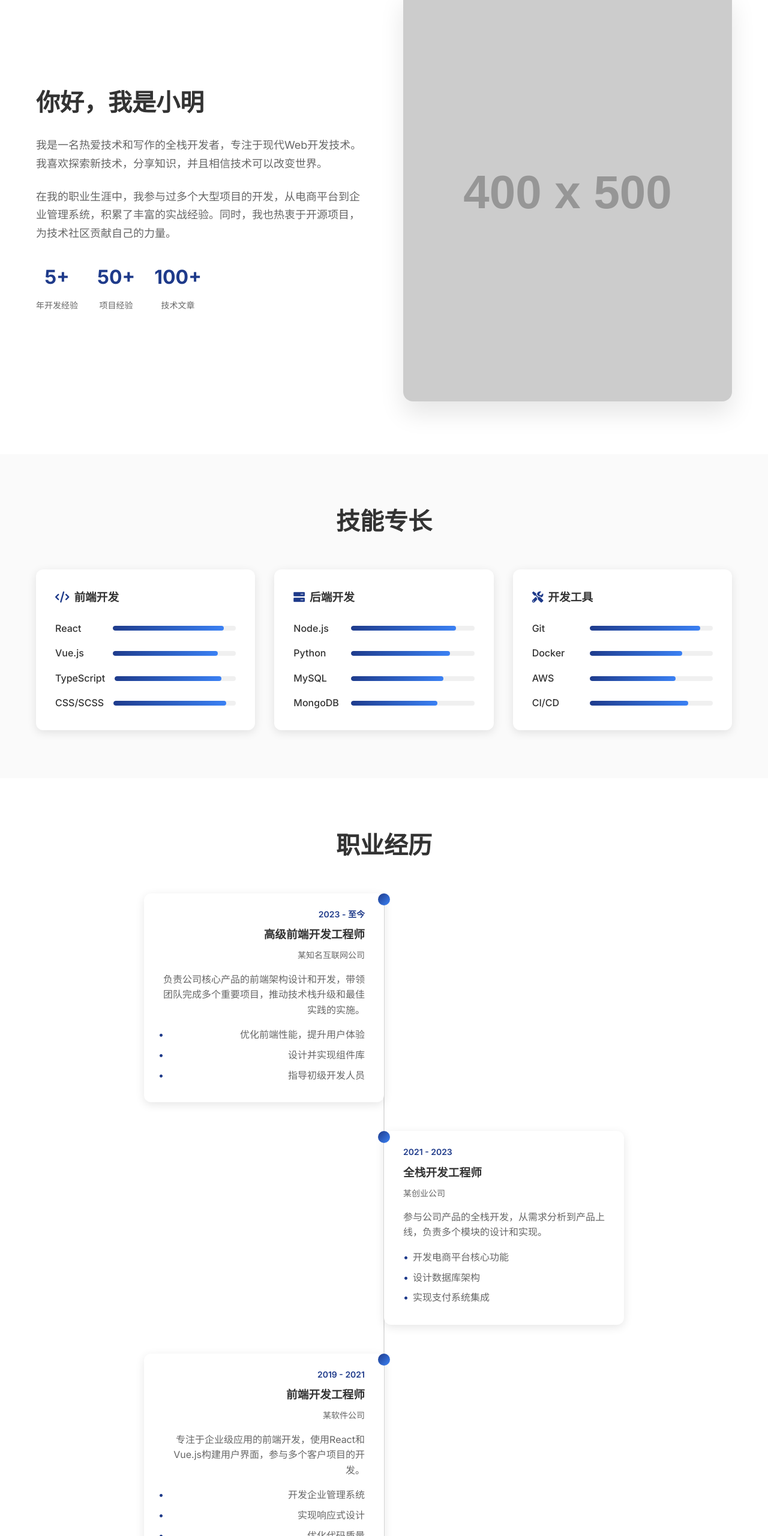
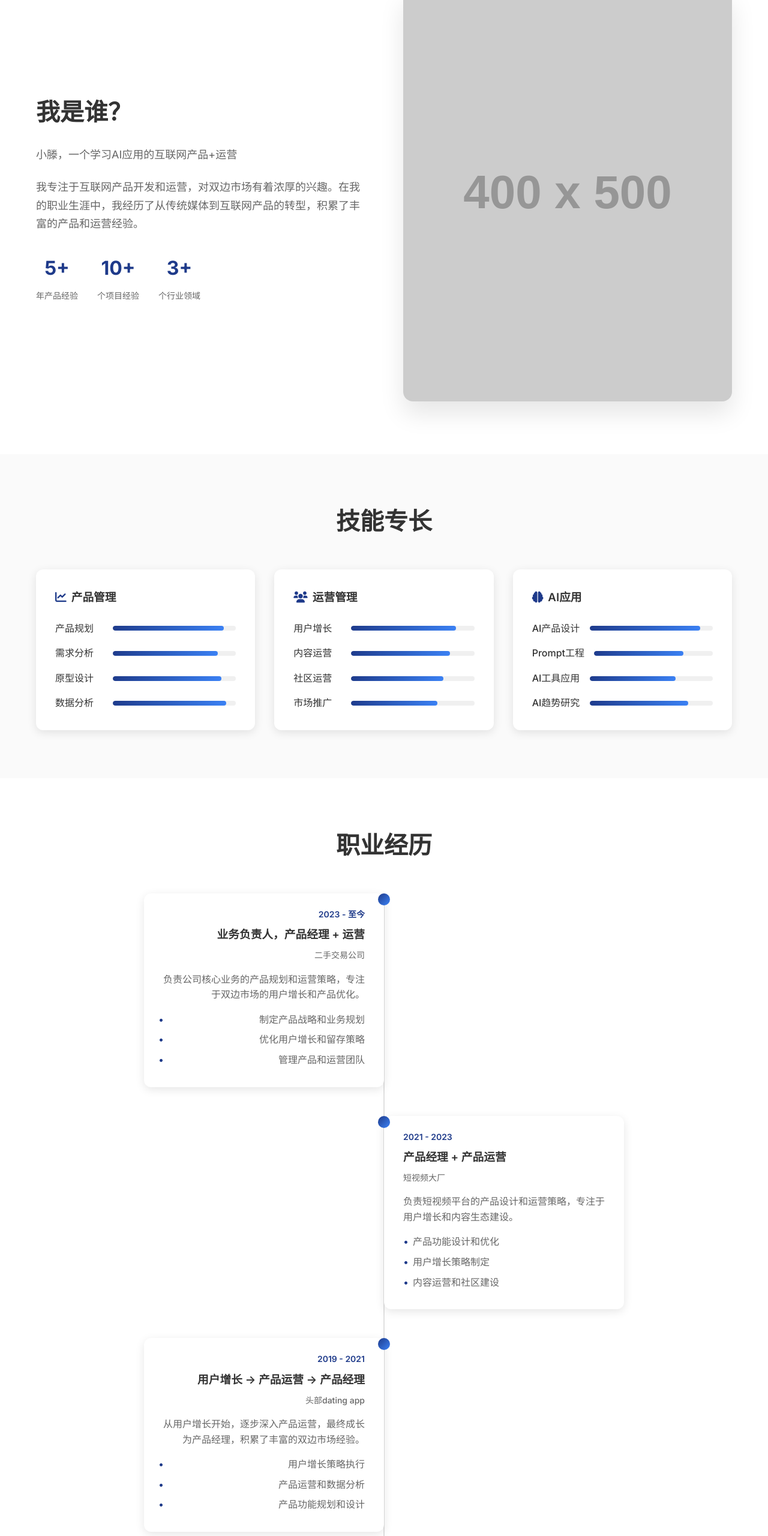
Before and after one commit to tengfeimiemiemie123/test, a plain HTML site: page about.html in a window 1280 px wide. Shown: the part 160-2720 px from the top of the page at 60% size. Drawn offline with Linux system fonts and the light colour scheme; placeholder pictures from the web are drawn by us.

Commit message:
更新关于页面内容：调整为产品运营背景，添加完整职业经历和技能展示

```diff
--- a/about.html
+++ b/about.html
@@ -50,21 +50,21 @@
         <div class="container">
             <div class="intro-content">
                 <div class="intro-text">
-                    <h2>你好，我是小明</h2>
-                    <p>我是一名热爱技术和写作的全栈开发者，专注于现代Web开发技术。我喜欢探索新技术，分享知识，并且相信技术可以改变世界。</p>
-                    <p>在我的职业生涯中，我参与过多个大型项目的开发，从电商平台到企业管理系统，积累了丰富的实战经验。同时，我也热衷于开源项目，为技术社区贡献自己的力量。</p>
+                    <h2>我是谁？</h2>
+                    <p>小滕，一个学习AI应用的互联网产品+运营</p>
+                    <p>我专注于互联网产品开发和运营，对双边市场有着浓厚的兴趣。在我的职业生涯中，我经历了从传统媒体到互联网产品的转型，积累了丰富的产品和运营经验。</p>
                     <div class="intro-stats">
                         <div class="stat">
                             <span class="stat-number">5+</span>
-                            <span class="stat-label">年开发经验</span>
+                            <span class="stat-label">年产品经验</span>
                         </div>
                         <div class="stat">
-                            <span class="stat-number">50+</span>
-                            <span class="stat-label">项目经验</span>
+                            <span class="stat-number">10+</span>
+                            <span class="stat-label">个项目经验</span>
                         </div>
                         <div class="stat">
-                            <span class="stat-number">100+</span>
-                            <span class="stat-label">技术文章</span>
+                            <span class="stat-number">3+</span>
+                            <span class="stat-label">个行业领域</span>
                         </div>
                     </div>
                 </div>
@@ -81,28 +81,28 @@
             <h2 class="section-title">技能专长</h2>
             <div class="skills-grid">
                 <div class="skill-category">
-                    <h3><i class="fas fa-code"></i> 前端开发</h3>
+                    <h3><i class="fas fa-chart-line"></i> 产品管理</h3>
                     <div class="skill-items">
                         <div class="skill-item">
-                            <span class="skill-name">React</span>
+                            <span class="skill-name">产品规划</span>
                             <div class="skill-bar">
                                 <div class="skill-progress" style="width: 90%"></div>
                             </div>
                         </div>
                         <div class="skill-item">
-                            <span class="skill-name">Vue.js</span>
+                            <span class="skill-name">需求分析</span>
                             <div class="skill-bar">
                                 <div class="skill-progress" style="width: 85%"></div>
                             </div>
                         </div>
                         <div class="skill-item">
-                            <span class="skill-name">TypeScript</span>
+                            <span class="skill-name">原型设计</span>
                             <div class="skill-bar">
                                 <div class="skill-progress" style="width: 88%"></div>
                             </div>
                         </div>
                         <div class="skill-item">
-                            <span class="skill-name">CSS/SCSS</span>
+                            <span class="skill-name">数据分析</span>
                             <div class="skill-bar">
                                 <div class="skill-progress" style="width: 92%"></div>
                             </div>
@@ -111,28 +111,28 @@
                 </div>
 
                 <div class="skill-category">
-                    <h3><i class="fas fa-server"></i> 后端开发</h3>
+                    <h3><i class="fas fa-users"></i> 运营管理</h3>
                     <div class="skill-items">
                         <div class="skill-item">
-                            <span class="skill-name">Node.js</span>
+                            <span class="skill-name">用户增长</span>
                             <div class="skill-bar">
                                 <div class="skill-progress" style="width: 85%"></div>
                             </div>
                         </div>
                         <div class="skill-item">
-                            <span class="skill-name">Python</span>
+                            <span class="skill-name">内容运营</span>
                             <div class="skill-bar">
                                 <div class="skill-progress" style="width: 80%"></div>
                             </div>
                         </div>
                         <div class="skill-item">
-                            <span class="skill-name">MySQL</span>
+                            <span class="skill-name">社区运营</span>
                             <div class="skill-bar">
                                 <div class="skill-progress" style="width: 75%"></div>
                             </div>
                         </div>
                         <div class="skill-item">
-                            <span class="skill-name">MongoDB</span>
+                            <span class="skill-name">市场推广</span>
                             <div class="skill-bar">
                                 <div class="skill-progress" style="width: 70%"></div>
                             </div>
@@ -141,28 +141,28 @@
                 </div>
 
                 <div class="skill-category">
-                    <h3><i class="fas fa-tools"></i> 开发工具</h3>
+                    <h3><i class="fas fa-brain"></i> AI应用</h3>
                     <div class="skill-items">
                         <div class="skill-item">
-                            <span class="skill-name">Git</span>
+                            <span class="skill-name">AI产品设计</span>
                             <div class="skill-bar">
                                 <div class="skill-progress" style="width: 90%"></div>
                             </div>
                         </div>
                         <div class="skill-item">
-                            <span class="skill-name">Docker</span>
+                            <span class="skill-name">Prompt工程</span>
                             <div class="skill-bar">
                                 <div class="skill-progress" style="width: 75%"></div>
                             </div>
                         </div>
                         <div class="skill-item">
-                            <span class="skill-name">AWS</span>
+                            <span class="skill-name">AI工具应用</span>
                             <div class="skill-bar">
                                 <div class="skill-progress" style="width: 70%"></div>
                             </div>
                         </div>
                         <div class="skill-item">
-                            <span class="skill-name">CI/CD</span>
+                            <span class="skill-name">AI趋势研究</span>
                             <div class="skill-bar">
                                 <div class="skill-progress" style="width: 80%"></div>
                             </div>
@@ -182,13 +182,13 @@
                     <div class="timeline-marker"></div>
                     <div class="timeline-content">
                         <div class="timeline-date">2023 - 至今</div>
-                        <h3>高级前端开发工程师</h3>
-                        <h4>某知名互联网公司</h4>
-                        <p>负责公司核心产品的前端架构设计和开发，带领团队完成多个重要项目，推动技术栈升级和最佳实践的实施。</p>
+                        <h3>业务负责人，产品经理 + 运营</h3>
+                        <h4>二手交易公司</h4>
+                        <p>负责公司核心业务的产品规划和运营策略，专注于双边市场的用户增长和产品优化。</p>
                         <ul>
-                            <li>优化前端性能，提升用户体验</li>
-                            <li>设计并实现组件库</li>
-                            <li>指导初级开发人员</li>
+                            <li>制定产品战略和业务规划</li>
+                            <li>优化用户增长和留存策略</li>
+                            <li>管理产品和运营团队</li>
                         </ul>
                     </div>
                 </div>
@@ -197,13 +197,13 @@
                     <div class="timeline-marker"></div>
                     <div class="timeline-content">
                         <div class="timeline-date">2021 - 2023</div>
-                        <h3>全栈开发工程师</h3>
-                        <h4>某创业公司</h4>
-                        <p>参与公司产品的全栈开发，从需求分析到产品上线，负责多个模块的设计和实现。</p>
+                        <h3>产品经理 + 产品运营</h3>
+                        <h4>短视频大厂</h4>
+                        <p>负责短视频平台的产品设计和运营策略，专注于用户增长和内容生态建设。</p>
                         <ul>
-                            <li>开发电商平台核心功能</li>
-                            <li>设计数据库架构</li>
-                            <li>实现支付系统集成</li>
+                            <li>产品功能设计和优化</li>
+                            <li>用户增长策略制定</li>
+                            <li>内容运营和社区建设</li>
                         </ul>
                     </div>
                 </div>
@@ -212,13 +212,13 @@
                     <div class="timeline-marker"></div>
                     <div class="timeline-content">
                         <div class="timeline-date">2019 - 2021</div>
-                        <h3>前端开发工程师</h3>
-                        <h4>某软件公司</h4>
-                        <p>专注于企业级应用的前端开发，使用React和Vue.js构建用户界面，参与多个客户项目的开发。</p>
+                        <h3>用户增长 -> 产品运营 -> 产品经理</h3>
+                        <h4>头部dating app</h4>
+                        <p>从用户增长开始，逐步深入产品运营，最终成长为产品经理，积累了丰富的双边市场经验。</p>
                         <ul>
-                            <li>开发企业管理系统</li>
-                            <li>实现响应式设计</li>
-                            <li>优化代码质量</li>
+                            <li>用户增长策略执行</li>
+                            <li>产品运营和数据分析</li>
+                            <li>产品功能规划和设计</li>
                         </ul>
                     </div>
                 </div>
@@ -226,10 +226,30 @@
                 <div class="timeline-item">
                     <div class="timeline-marker"></div>
                     <div class="timeline-content">
-                        <div class="timeline-date">2019</div>
-                        <h3>计算机科学学士学位</h3>
-                        <h4>某知名大学</h4>
-                        <p>主修计算机科学，专注于软件工程和Web开发技术，参与多个学术项目和实习。</p>
+                        <div class="timeline-date">2017 - 2019</div>
+                        <h3>市场运营</h3>
+                        <h4>在线教育公司</h4>
+                        <p>负责在线教育产品的市场推广和用户运营，积累了教育行业的运营经验。</p>
+                        <ul>
+                            <li>市场推广策略制定</li>
+                            <li>用户运营和转化优化</li>
+                            <li>品牌建设和营销活动</li>
+                        </ul>
+                    </div>
+                </div>
+
+                <div class="timeline-item">
+                    <div class="timeline-marker"></div>
+                    <div class="timeline-content">
+                        <div class="timeline-date">2015 - 2017</div>
+                        <h3>早期主流体制内记者</h3>
+                        <h4>传统媒体机构</h4>
+                        <p>在传统媒体机构担任记者，积累了丰富的内容创作和传播经验。</p>
+                        <ul>
+                            <li>新闻采访和内容创作</li>
+                            <li>深度报道和专题策划</li>
+                            <li>媒体传播和影响力建设</li>
+                        </ul>
                     </div>
                 </div>
             </div>
@@ -242,24 +262,24 @@
             <h2 class="section-title">兴趣爱好</h2>
             <div class="interests-grid">
                 <div class="interest-item">
-                    <i class="fas fa-book"></i>
-                    <h3>阅读</h3>
-                    <p>喜欢阅读技术书籍和文学作品，从书中获取知识和灵感。</p>
+                    <i class="fas fa-brain"></i>
+                    <h3>AI学习</h3>
+                    <p>持续关注AI技术发展，学习各种AI工具的应用，探索AI在产品运营中的可能性。</p>
                 </div>
                 <div class="interest-item">
-                    <i class="fas fa-camera"></i>
-                    <h3>摄影</h3>
-                    <p>用镜头记录生活中的美好瞬间，喜欢风景和人文摄影。</p>
+                    <i class="fas fa-chart-line"></i>
+                    <h3>数据分析</h3>
+                    <p>热爱数据驱动的决策方式，通过数据分析洞察用户行为和产品趋势。</p>
                 </div>
                 <div class="interest-item">
-                    <i class="fas fa-hiking"></i>
-                    <h3>旅行</h3>
-                    <p>喜欢探索新的地方，体验不同的文化和风景。</p>
+                    <i class="fas fa-users"></i>
+                    <h3>双边市场</h3>
+                    <p>对双边市场模式有深入研究，关注平台经济的商业模式和用户增长策略。</p>
                 </div>
                 <div class="interest-item">
-                    <i class="fas fa-music"></i>
-                    <h3>音乐</h3>
-                    <p>喜欢各种类型的音乐，从古典到流行，音乐是生活中不可或缺的一部分。</p>
+                    <i class="fas fa-lightbulb"></i>
+                    <h3>产品创新</h3>
+                    <p>喜欢探索产品创新思路，关注新兴技术和用户需求的变化趋势。</p>
                 </div>
             </div>
         </div>
```
